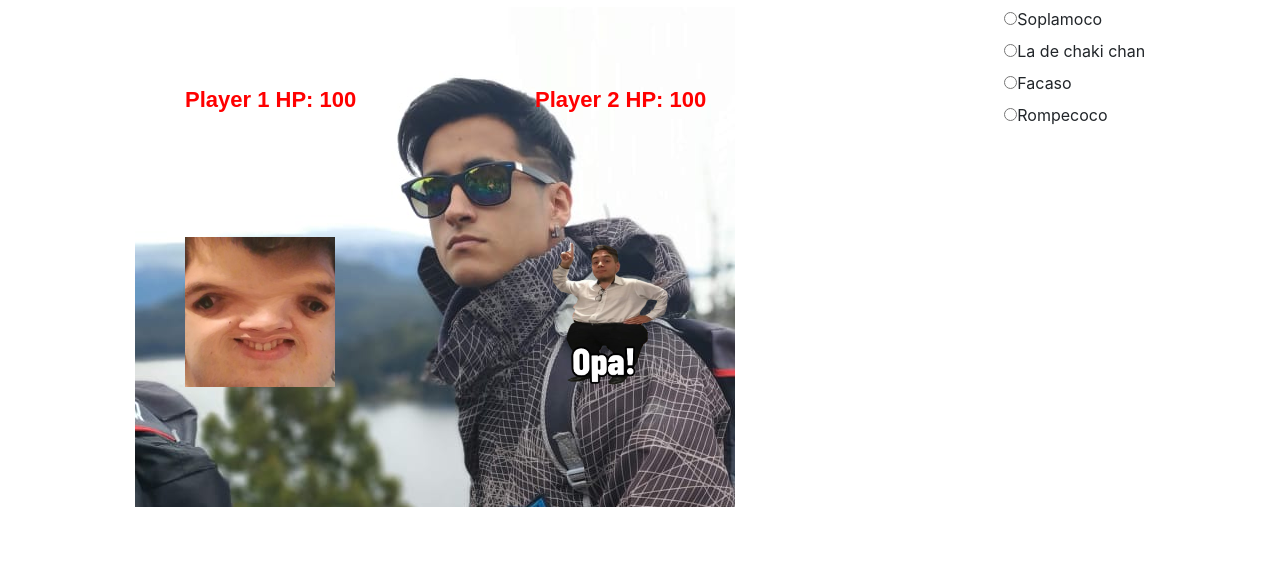
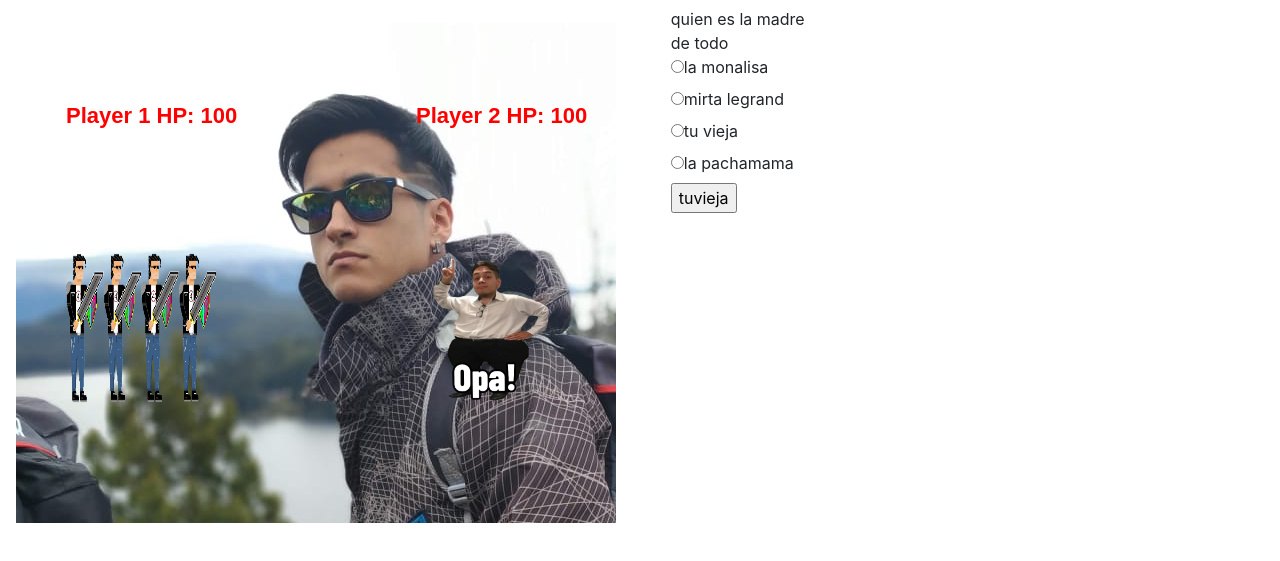
Before and after one commit to LeanAlvarez11/app, a plain HTML site: page index.html in a window 1280 px wide. Shown: the part 73-634 px from the top of the page. Drawn offline with nearby package versions, Linux system fonts and the light colour scheme.

Commit message:
Add files via upload

```diff
--- a/index.html
+++ b/index.html
@@ -10,15 +10,18 @@
 		<a href="#" id="controlsButton">CONTROLS</a>
 		<a href="#" id="rulesButton">RULES</a>
 	</header>
+	<div id="contain" class="d-grid d-sm-flex">
 	<div class="d-flex justify-content-around">
-	<div id="canvasDiv">
+	<div id="canvasDiv" class="container p-3">
 		<canvas id="canvas" width="600" height="500"></canvas>
 	</div>
+	<div id="preg">
+	<div id="pregunta"></div>
 	<div id="res">
-		<input type="radio" name="r" id="1" value="1"><label for="1">Soplamoco</label><br>
-		<input type="radio" name="r" id="2" value="2"><label for="2">La de chaki chan</label><br>
-		<input type="radio" name="r" id="3" value="3"><label for="3">Facaso</label><br>
-		<input type="radio" name="r" id="4" value="4"><label for="4">Rompecoco</label><br>
+
+	</div>
+		<input type="button" value="tuvieja" onclick="comprobar()">
+	</div>
 	</div>
 	</div>
 	<div id="texto"></div>
--- a/main.css
+++ b/main.css
@@ -12,3 +12,19 @@ header{
 		size:"40vw";
 		font-family:"Arial"
 }
+
+#contain{
+	display: grid;
+		grid-template-columns: 60vw 40vw;
+		grid-template-rows: auto;
+		grid-template-areas: "canvas body"
+}
+#canvas{
+	grid-area: canvas;
+}
+#preg{
+	grid-area: body;
+
+
+
+}
--- a/main.js
+++ b/main.js
@@ -8,7 +8,7 @@ var wachin= {
 	y: (canvas.height /2 ) -20,
 	width:150,
 	height:150,
-	image:new Image(),
+	image: new Image()
 }
 var malo={
 	hp:100,
@@ -25,10 +25,20 @@ var textoRespuesta={
 var juego={
 	estado:"jugando"
 }
+var preguntas =["quien es la madre de todo",
+"quien fue marucio macri",
+"cuantos dedos tiene un mono"];
+var respuestas = [
+["tu vieja","la pachamama","la monalisa","mirta legrand"],
+["tu vieja","un presidente","un gato","un pelotudo"],
+["tu vieja","que se yo amigo no se ingles","que te importa gato","me gusta la mama de mi amigo"]]
+
+
+var rc;
 function loadMedia (){
 	fondo= new Image();
 	fondo.src="fondo.jfif";
-	wachin.image.src= "pp.jpg";
+	wachin.image.src= "wachin.png";
 	malo.image.src="opa.png"
 	document.getElementById("canvasDiv").style="display:inline";
 	fondo.onload= function(){
@@ -134,8 +144,71 @@ function frameloop(){
 	dibujarFondo();
 	dibujarWachin(wachin);
 	dibujarWachin(malo);
-	actualizar();
+	// actualizar();
 	jugando()
 }
 
+jugar();
+
+
+function jugar(){
+	var indice_aleatorio = Math.floor(Math.random()*preguntas.length);
+	var respuestas_posibles = respuestas[indice_aleatorio];
+
+	var posiciones = [0,1,2,3];
+	var respuestas_ordenadas= [];
+
+	var ya=false;
+	for (i in respuestas_posibles){
+		var posicion_aleatoria = Math.floor(Math.random()*posiciones.length);
+		if (posicion_aleatoria==0 && ya==false){
+			rc=i;
+			ya=true;
+		}
+		respuestas_ordenadas[i]=respuestas_posibles[posiciones[posicion_aleatoria]];
+		posiciones.splice(posicion_aleatoria,1);
+	}
+	var txt_respuestas=""
+	for (i in respuestas_ordenadas)
+	{
+		txt_respuestas+="<input type='radio' name='res' value='"+i+"' id='r"+i+"'><label for='r"+i+"'>"+respuestas_ordenadas[i]+"</label><br>";
+	}
+	document.getElementById("res").innerHTML=txt_respuestas;
+	document.getElementById("pregunta").innerHTML = preguntas[indice_aleatorio];
+}
+function comprobar(){
+	var respuesta = $("input[type=radio]:checked").val();
+	if(respuesta==rc){
+		if (respuesta==0){
+			pinia();
+			malo.hp-=10
+
+		}
+		else if (respuesta==1){
+			patada();
+			malo.hp-=10
+		}
+		else if (respuesta==2){
+			espada();
+			malo.hp-=10
+		}
+		else if (respuesta==3){
+			cabeza();
+			malo.hp-=10
+		}
+	}
+	else{
+		wachin.hp-=10
+		alert("malardo")
+	}
+	document.querySelector("input[type=radio]:checked").checked = false
+	if (malo.hp<=0) {
+		juego.estado="ganaste";
+	}
+	else if (wachin.hp==0){
+		juego.estado="perdiste"
+	}
+	jugar();
+}
+
 loadMedia();
```
Also changed, not shown: sprite.png (added), wachin.png (added). Lines whose indentation alone changed are shown as unchanged.
